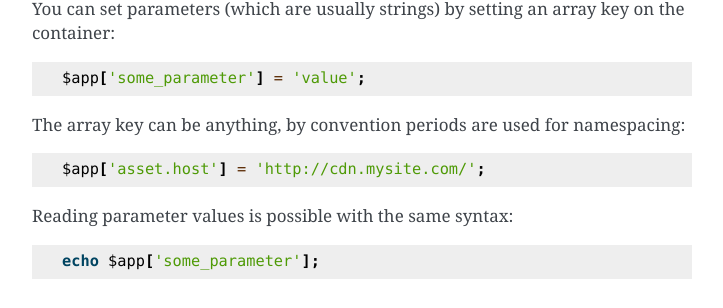
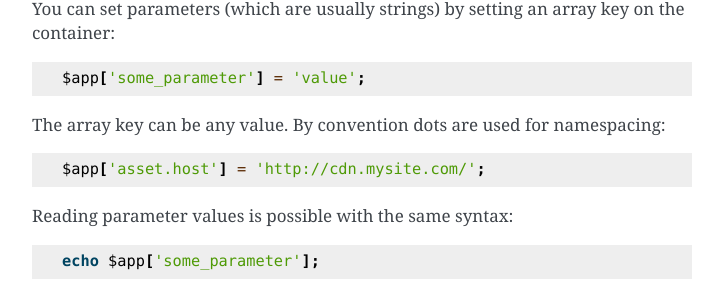
Before and after one commit to silexphp/Silex, a Sphinx documentation site: the page built from doc/services.rst, in a window 1280 px wide and 900 px high, scrolled down 1320 px. Shown: the part 147-455 px from the top of the window, without its empty margins (388-1111 px from the left). Built offline with Sphinx 7.4.7, drawn with Linux system fonts in a browser that asks for light colours.

Commit message:
Minor rewording

```diff
--- a/doc/services.rst
+++ b/doc/services.rst
@@ -70,8 +70,7 @@ the container::
 
     $app['some_parameter'] = 'value';
 
-The array key can be anything, by convention periods are used for
-namespacing::
+The array key can be any value. By convention dots are used for namespacing::
 
     $app['asset.host'] = 'http://cdn.mysite.com/';
 
```
